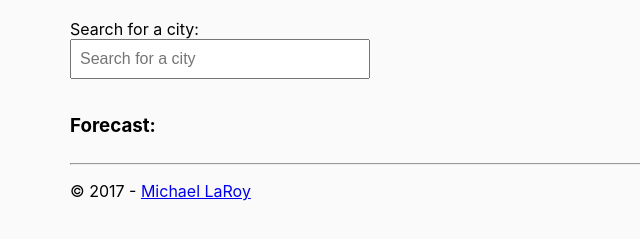
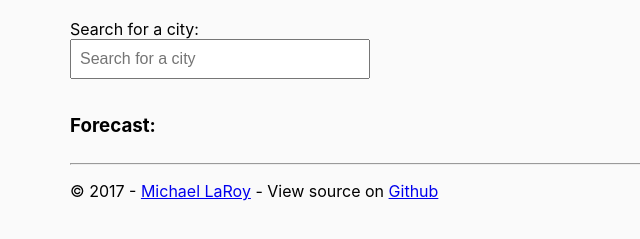
Before and after one commit to mlaroy/weather-widget, a plain HTML site: page src/index.html in a window 1280 px wide. Shown: the part 63-302 px from the top of the page, without its empty margins (0-640 px from the left). Drawn offline with nearby package versions, Linux system fonts and the light colour scheme; no server answers.

Commit message:
add github link to footer

```diff
--- a/src/index.html
+++ b/src/index.html
@@ -22,7 +22,7 @@
   </div>
   <div class="container">
     <hr>
-    <p>&copy; 2017 - <a href="http://mikelaroy.ca">Michael LaRoy</a></p>
+    <p>&copy; 2017 - <a href="http://mikelaroy.ca">Michael LaRoy</a> - View source on <a href="https://github.com/mlaroy/weather-widget">Github</a></p>
   </div>
   <script src="weather.js"></script>
   <script>
```
